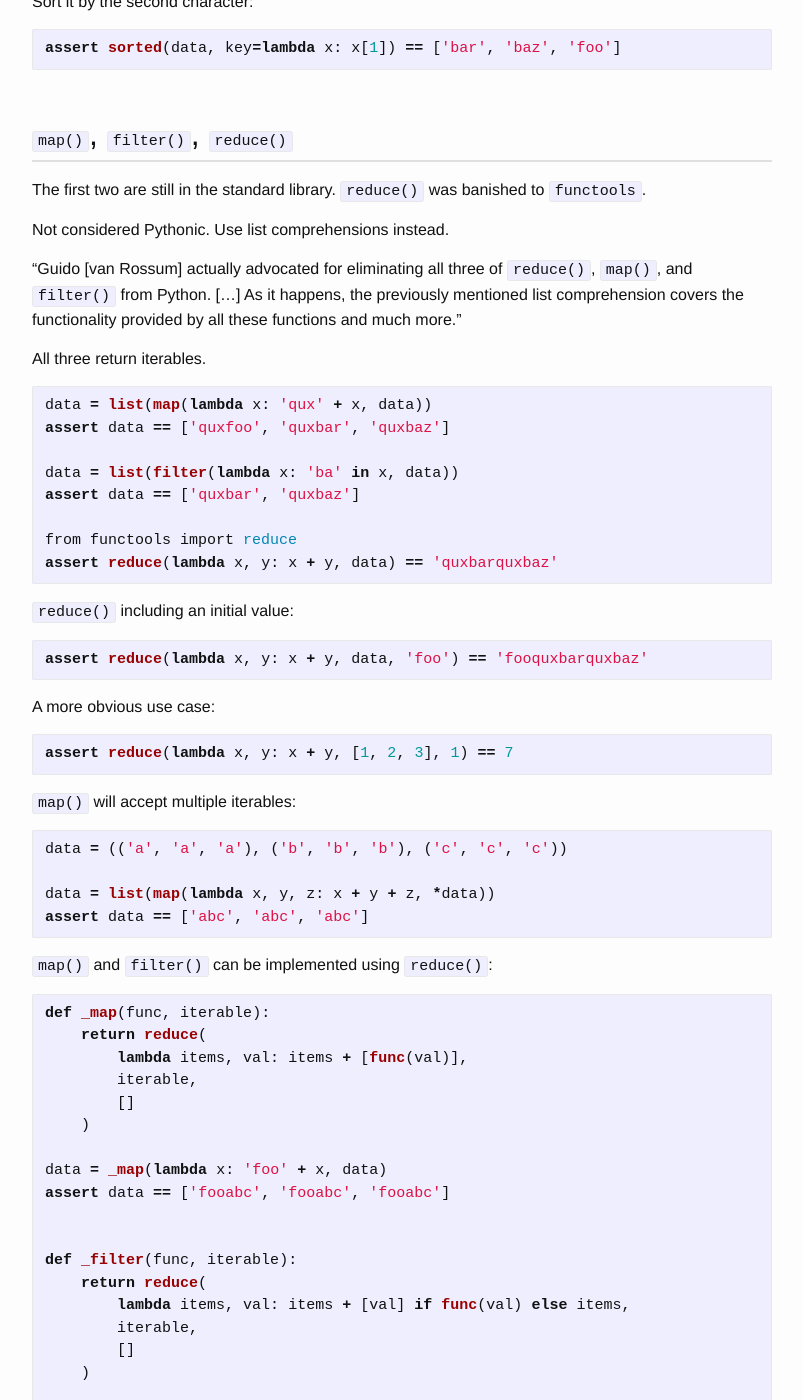
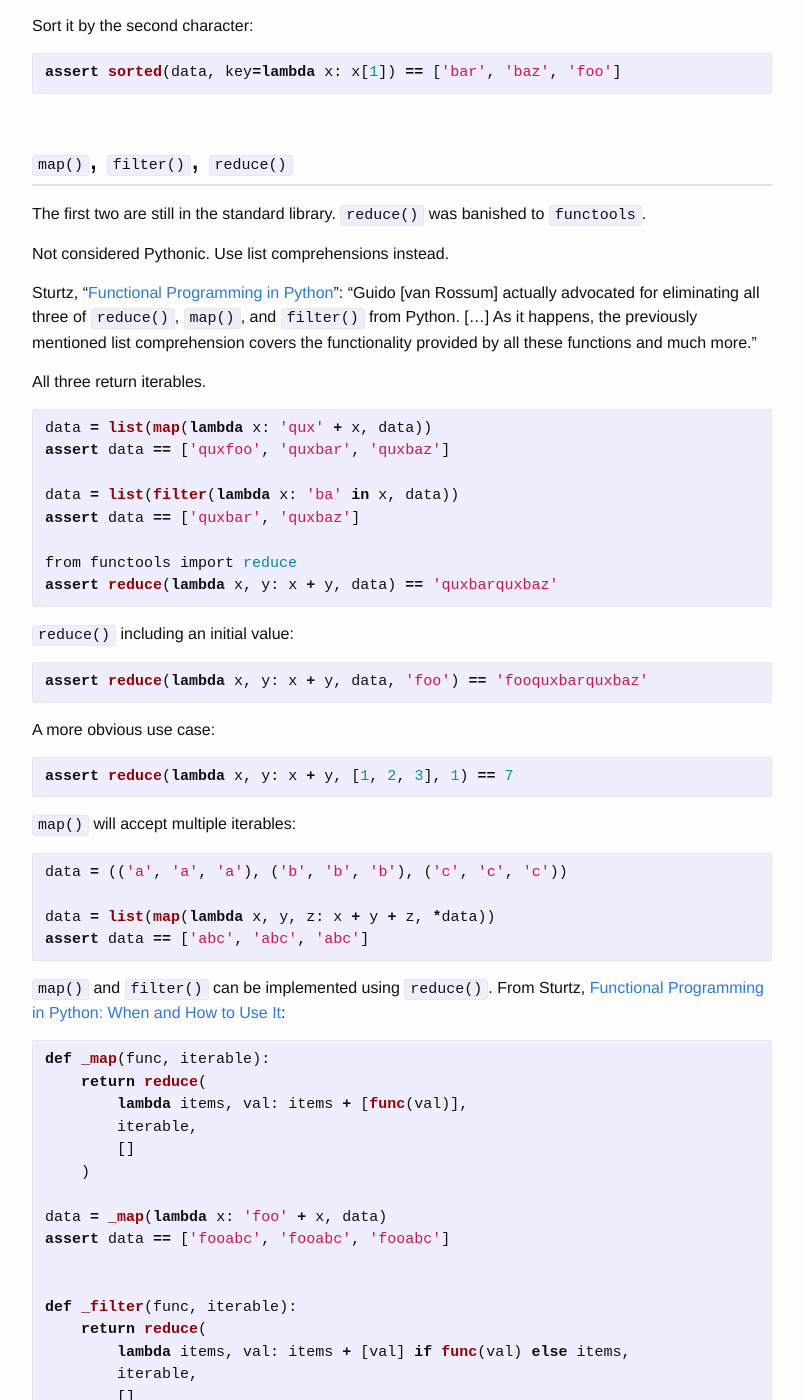
Before and after one commit to bitfragment/plnotes, a Jekyll site: the page built from _py/functional-programming.md, in a window 1280 px wide and 1400 px high, scrolled down 2487 px. Shown: the whole window, without its empty margins (238-1041 px from the left). Built offline with Jekyll 4.4.1, drawn with Linux system fonts in a browser that asks for light colours; some of the changed text lies outside the part shown.

````diff
--- a/_py/functional-programming.md
+++ b/_py/functional-programming.md
@@ -7,7 +7,6 @@ title: "Python functional programming"
 
 * TOC
 {:toc}
-
 
 ## Functions are first-class citizens
 
@@ -112,7 +111,7 @@ The first two are still in the standard library. `reduce()` was banished to `fun
 
 Not considered Pythonic. Use list comprehensions instead.
 
-"Guido [van Rossum] actually advocated for eliminating all three of `reduce()`, `map()`, and `filter()` from Python. [...] As it happens, the previously mentioned list comprehension covers the functionality provided by all these functions and much more."
+Sturtz, "[Functional Programming in Python][1]": "Guido [van Rossum] actually advocated for eliminating all three of `reduce()`, `map()`, and `filter()` from Python. [...] As it happens, the previously mentioned list comprehension covers the functionality provided by all these functions and much more."
 
 All three return iterables.
 
@@ -148,7 +147,7 @@ data = list(map(lambda x, y, z: x + y + z, *data))
 assert data == ['abc', 'abc', 'abc']
 ```
 
-`map()` and `filter()` can be implemented using `reduce()`:
+`map()` and `filter()` can be implemented using `reduce()`. From Sturtz, [Functional Programming in Python: When and How to Use It][1]:
 
 ```py
 def _map(func, iterable):
@@ -173,3 +172,12 @@ data[-1] = 'abcfoo'
 data = _filter(lambda x: x[0] != 'a', data)
 assert data == ['fooabc', 'fooabc']
 ```
+
+## Sources
+
+John Sturtz, [Functional Programming in Python: When and How to Use It][1]
+
+
+
+
+[1]: https://realpython.com/python-functional-programming/
````
